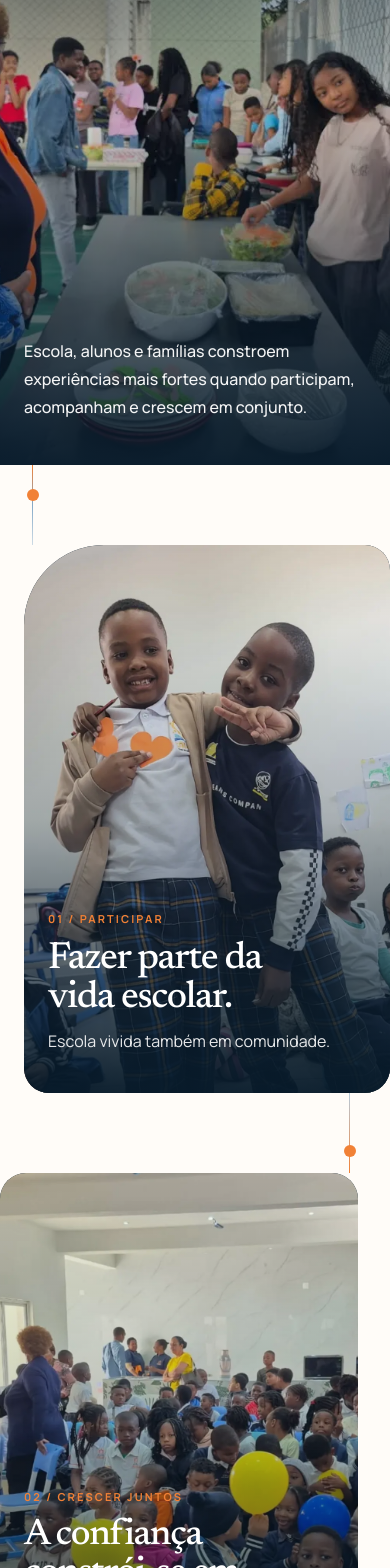
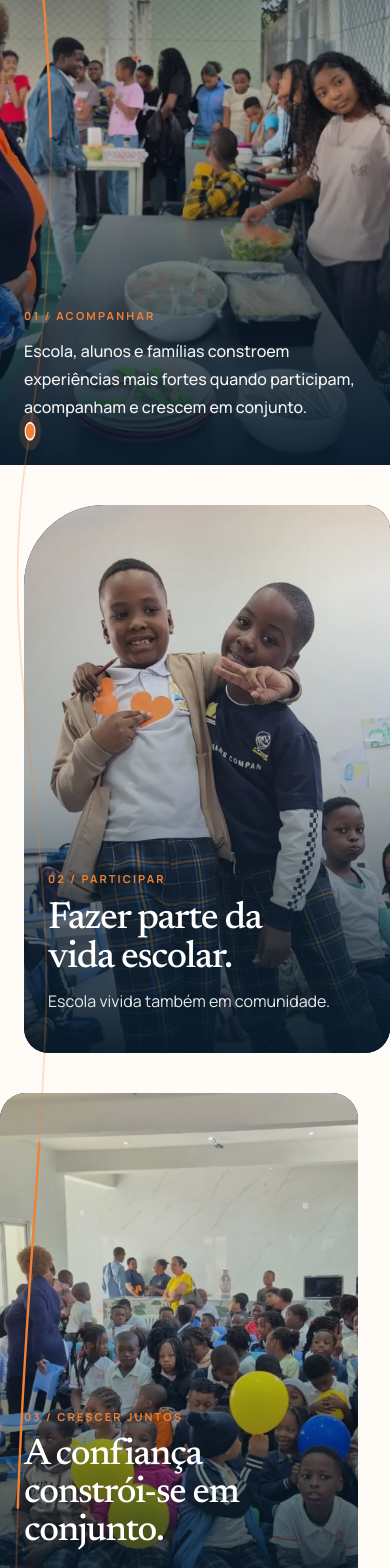
Before and after one commit to rightware-corporations/educore-colegio_universo_dos_sonhos, a React (Vite) app in the folder frontend/: page / in a window 390 px wide. Shown: the part 10432-12000 px from the top of the page. Built offline with nearby package versions, Linux system fonts and the light colour scheme.

Commit message:
feat(colus): connect Pertencer mobile scenes to ring scroll motion

```diff
--- a/frontend/src/components/landing/PertencerSection.tsx
+++ b/frontend/src/components/landing/PertencerSection.tsx
@@ -1,6 +1,7 @@
 import { motion, useMotionValue, useMotionValueEvent, useReducedMotion, useScroll, useTransform } from "framer-motion";
 import { useRef } from "react";
 import { LandingMedia } from "./LandingMedia";
+import { MobileNarrativePath } from "./MobileNarrativePath";
 
 const MEDIA_ROOT = "/media/colus/landing/colus-assets-final-v03";
 
@@ -52,7 +53,8 @@ export function PertencerSection() {
 
       {/* Mobile: community is a visual journey, not three captioned image cards. */}
       <div className={reduceMotion ? "block" : "lg:hidden"}>
-        <div className="mx-auto max-w-[680px] sm:px-6 sm:py-12">
+        <div className="relative mx-auto max-w-[680px] sm:px-6 sm:py-12">
+          <MobileNarrativePath kind="ring" />
           <article className="relative isolate min-h-[82svh] overflow-hidden bg-colus-ink sm:rounded-[32px_84px_32px_32px]">
             <div className="absolute inset-0">
               <LandingMedia
@@ -69,15 +71,16 @@ export function PertencerSection() {
                   Crescer é uma jornada partilhada.
                 </h2>
               </div>
-              <p className="max-w-[34ch] text-[16px] font-medium leading-7 text-white/95">
+              <div className="max-w-[34ch]">
+                <p className="mb-3 text-[11px] font-bold uppercase tracking-[.2em] text-colus-orange">01 / Acompanhar</p>
+                <p className="text-[16px] font-medium leading-7 text-white/95">
                 Escola, alunos e famílias constroem experiências mais fortes quando participam, acompanham e crescem em conjunto.
-              </p>
+                </p>
+              </div>
             </div>
           </article>
 
-          <div className="relative ml-8 h-20 w-px bg-gradient-to-b from-colus-orange via-colus-deep-blue/50 to-colus-deep-blue/20" aria-hidden="true">
-            <span className="absolute -left-[5px] top-6 h-3 w-3 rounded-full bg-colus-orange" />
-          </div>
+          <div className="h-10" aria-hidden="true" />
 
           <article className="relative isolate ml-6 min-h-[65svh] overflow-hidden rounded-[80px_25px_25px_25px] bg-colus-ink sm:ml-0">
             <div className="absolute inset-0">
@@ -90,7 +93,7 @@ export function PertencerSection() {
             </div>
             <div className="pointer-events-none absolute inset-0 bg-gradient-to-t from-colus-ink/95 via-colus-ink/25 to-transparent" />
             <div className="relative z-10 flex min-h-[65svh] flex-col justify-end px-6 pb-10">
-              <p className="text-[11px] font-bold uppercase tracking-[.19em] text-colus-orange">01 / Participar</p>
+              <p className="text-[11px] font-bold uppercase tracking-[.19em] text-colus-orange">02 / Participar</p>
               <h3 className="mt-3 max-w-[12ch] font-editorial text-[clamp(38px,9vw,54px)] font-medium leading-[1.02] tracking-[-.035em] text-white">
                 Fazer parte da vida escolar.
               </h3>
@@ -100,9 +103,7 @@ export function PertencerSection() {
             </div>
           </article>
 
-          <div className="relative ml-auto mr-10 h-20 w-px bg-gradient-to-b from-colus-deep-blue/30 to-colus-orange" aria-hidden="true">
-            <span className="absolute -left-[5px] bottom-4 h-3 w-3 rounded-full bg-colus-orange" />
-          </div>
+          <div className="h-10" aria-hidden="true" />
           <article className="relative isolate mr-8 min-h-[66svh] overflow-hidden rounded-[26px_26px_84px_26px] bg-colus-ink sm:mr-0">
             <div className="absolute inset-0">
               <LandingMedia
@@ -113,7 +114,7 @@ export function PertencerSection() {
             </div>
             <div className="pointer-events-none absolute inset-0 bg-gradient-to-t from-colus-ink/95 via-colus-ink/25 to-transparent" />
             <div className="relative z-10 flex min-h-[66svh] flex-col justify-end px-6 pb-10">
-              <p className="text-[11px] font-bold uppercase tracking-[.19em] text-colus-orange">02 / Crescer juntos</p>
+              <p className="text-[11px] font-bold uppercase tracking-[.19em] text-colus-orange">03 / Crescer juntos</p>
               <h3 className="mt-3 max-w-[13ch] font-editorial text-[clamp(37px,9vw,53px)] font-medium leading-[1.02] tracking-[-.035em] text-white">
                 A confiança constrói-se em conjunto.
               </h3>
@@ -122,7 +123,7 @@ export function PertencerSection() {
               </p>
             </div>
           </article>
-          <div className="ml-8 h-16 w-px bg-gradient-to-b from-colus-orange to-transparent" aria-hidden="true" />
+          <div className="h-6" aria-hidden="true" />
         </div>
       </div>
 
```
